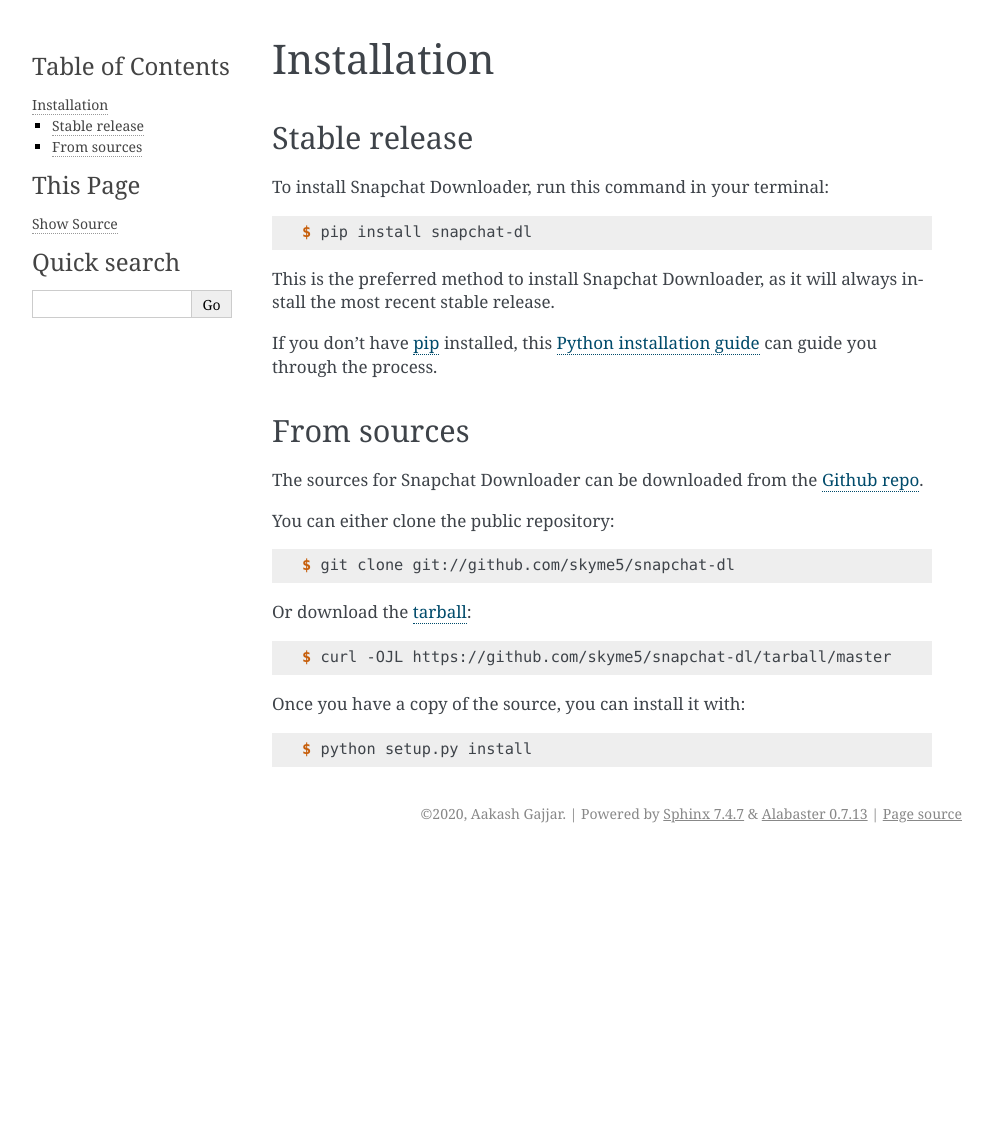
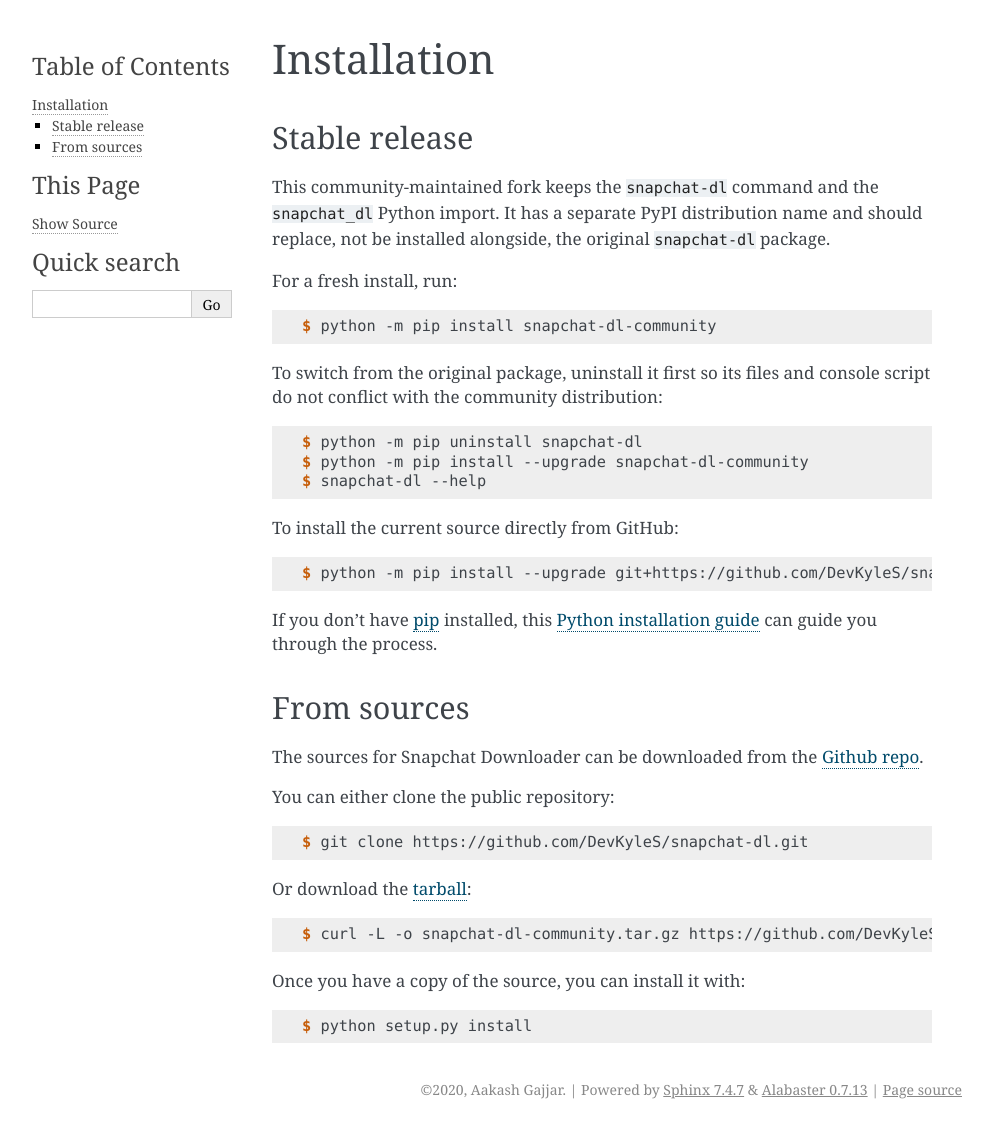
Before and after one commit to DevKyleS/snapchat-dl, a Sphinx documentation site: the page built from docs/installation.rst, in a window 1280 px wide. Shown: the whole page, without its empty margins (148-1141 px from the left). Built offline with Sphinx 7.4.7, drawn with Linux system fonts in a browser that asks for light colours; before the commit the page ends 900 px from its top, so only the background shows below that.

Commit message:
feat: rebrand to Snapchat Downloader Community with updated installation instructions and package name

```diff
--- a/docs/conf.py
+++ b/docs/conf.py
@@ -46,7 +46,7 @@
 master_doc = "index"
 
 # General information about the project.
-project = "Snapchat Downloader"
+project = "Snapchat Downloader Community"
 copyright = "2020, Aakash Gajjar"
 author = "Aakash Gajjar"
 
@@ -127,7 +127,7 @@
     (
         master_doc,
         "snapchat_dl.tex",
-        "Snapchat Downloader Documentation",
+        "Snapchat Downloader Community Documentation",
         "Aakash Gajjar",
         "manual",
     ),
--- a/docs/installation.rst
+++ b/docs/installation.rst
@@ -8,13 +8,31 @@
 Stable release
 --------------
 
-To install Snapchat Downloader, run this command in your terminal:
+This community-maintained fork keeps the ``snapchat-dl`` command and the
+``snapchat_dl`` Python import. It has a separate PyPI distribution name and
+should replace, not be installed alongside, the original ``snapchat-dl``
+package.
+
+For a fresh install, run:
 
 .. code-block:: console
 
-    $ pip install snapchat-dl
+    $ python -m pip install snapchat-dl-community
 
-This is the preferred method to install Snapchat Downloader, as it will always install the most recent stable release.
+To switch from the original package, uninstall it first so its files and
+console script do not conflict with the community distribution:
+
+.. code-block:: console
+
+    $ python -m pip uninstall snapchat-dl
+    $ python -m pip install --upgrade snapchat-dl-community
+    $ snapchat-dl --help
+
+To install the current source directly from GitHub:
+
+.. code-block:: console
+
+    $ python -m pip install --upgrade git+https://github.com/DevKyleS/snapchat-dl.git
 
 If you don't have `pip`_ installed, this `Python installation guide`_ can guide
 you through the process.
@@ -32,13 +50,13 @@
 
 .. code-block:: console
 
-    $ git clone git://github.com/skyme5/snapchat-dl
+    $ git clone https://github.com/DevKyleS/snapchat-dl.git
 
 Or download the `tarball`_:
 
 .. code-block:: console
 
-    $ curl -OJL https://github.com/skyme5/snapchat-dl/tarball/master
+    $ curl -L -o snapchat-dl-community.tar.gz https://github.com/DevKyleS/snapchat-dl/archive/refs/heads/main.tar.gz
 
 Once you have a copy of the source, you can install it with:
 
@@ -47,5 +65,5 @@
     $ python setup.py install
 
 
-.. _Github repo: https://github.com/skyme5/snapchat-dl
-.. _tarball: https://github.com/skyme5/snapchat-dl/tarball/master
+.. _Github repo: https://github.com/DevKyleS/snapchat-dl
+.. _tarball: https://github.com/DevKyleS/snapchat-dl/archive/refs/heads/main.tar.gz
```
Also changed, not shown: README.md (+27 -23 lines), setup.cfg (+2 -5 lines), setup.py (+6 -4 lines).
